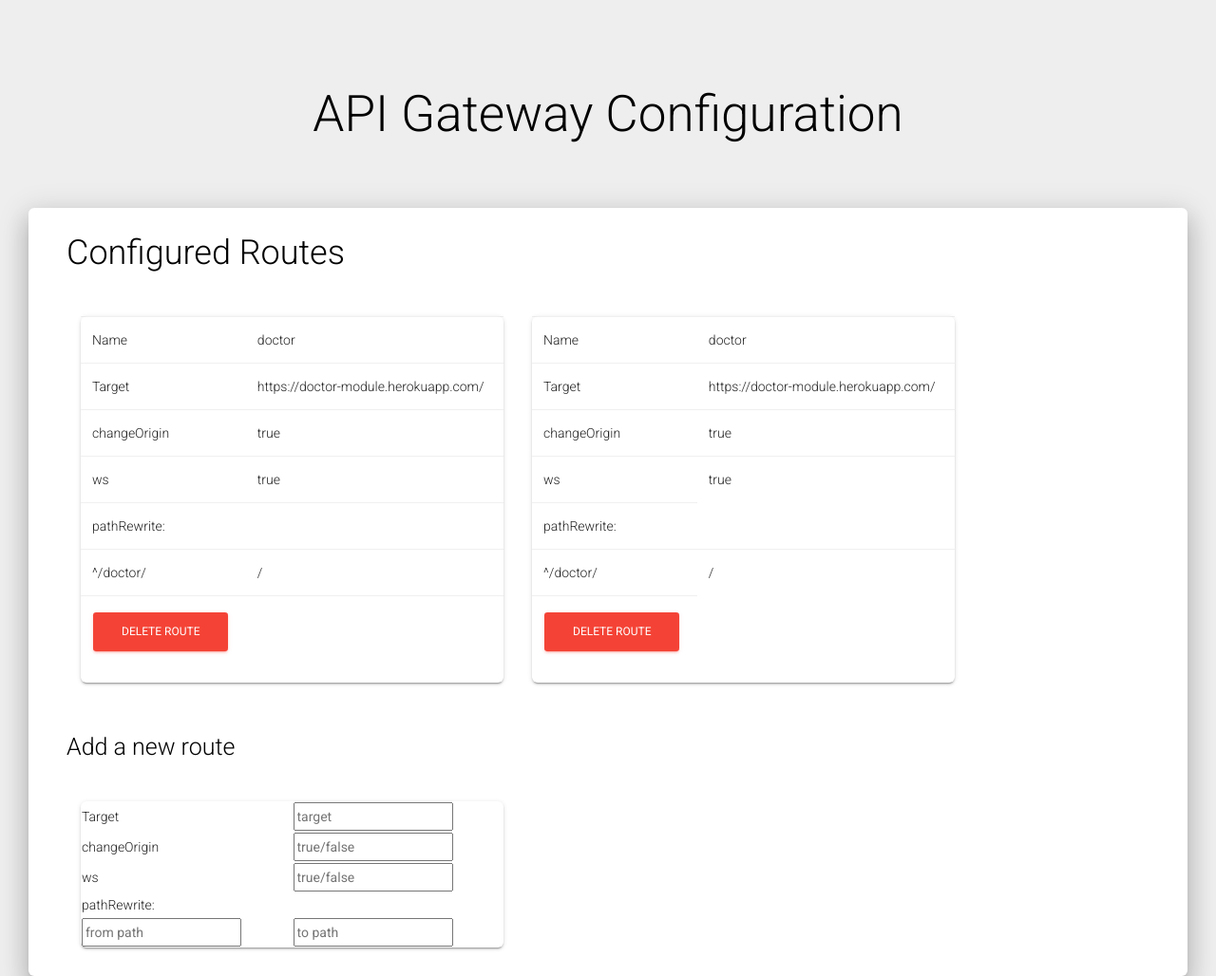
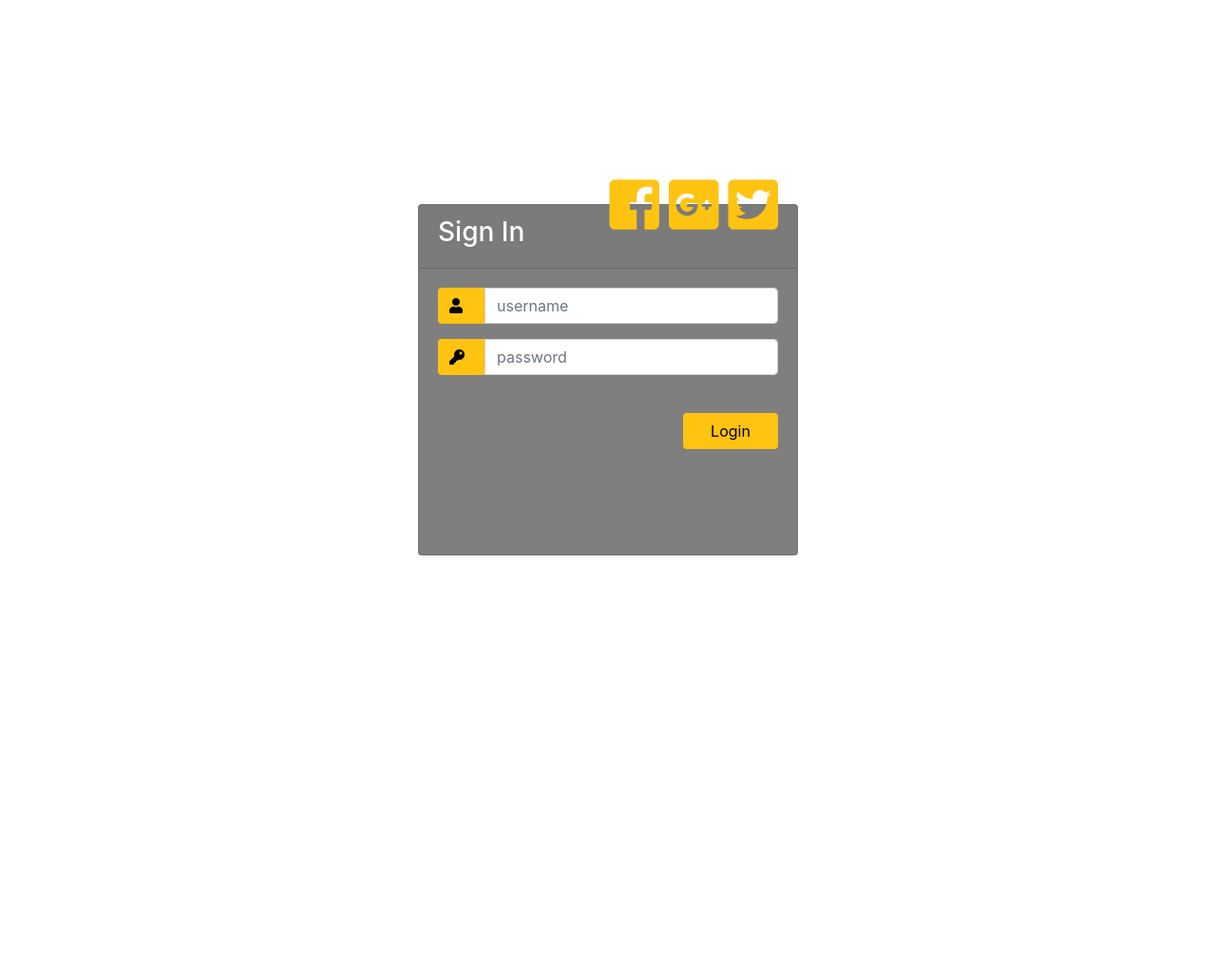
Before and after one commit to rumeshmadhusanka/SEP-api-gateway, a website: page dashboard/index.html in a window 1280 px wide. Shown: the whole page at 95% size. After the commit the page ends 800 px from the top, so only its background shows below. Drawn offline with nearby package versions, Linux system fonts and the light colour scheme; a web font is replaced by a local one.

Commit message:
html halfway

```diff
--- a/dashboard/index.html
+++ b/dashboard/index.html
@@ -1,106 +1,167 @@
 <!DOCTYPE html>
 <html lang="en">
 <head>
-    <meta charset="utf-8"/>
+    <meta charset="utf-8">
+    <meta name="robots" content="noindex, nofollow">
+
+    <title>API Gateway Login</title>
     <link rel="icon" type="image/png" href="./assets/img/aws-api-gateway.svg">
-    <meta http-equiv="X-UA-Compatible" content="IE=edge,chrome=1"/>
-    <meta name="theme-color" content="#AB47BC">
-    <title>
-        API Gateway Configuration
-    </title>
-    <meta content='width=device-width, initial-scale=1.0, shrink-to-fit=no' name='viewport'/>
-    <meta name="description" content="Lotus Software is a software company based on Colombo, Sri Lanka."/>
-    <!--     Fonts and icons     -->
-    <link rel="stylesheet" type="text/css"
-          href="https://fonts.googleapis.com/css?family=Roboto:300,400,500,700|Roboto+Slab:400,700|Material+Icons"/>
-    <link href="https://fonts.googleapis.com/css2?family=Permanent+Marker&display=swap" rel="stylesheet">
+    <meta name="viewport" content="width=device-width, initial-scale=1">
+    <link href="//maxcdn.bootstrapcdn.com/bootstrap/4.1.1/css/bootstrap.min.css" rel="stylesheet" id="bootstrap-css">
+    <style type="text/css">
+        /* Made with love by Mutiullah Samim*/
 
-    <link rel="stylesheet" href="https://use.fontawesome.com/releases/v5.13.0/css/all.css">
-    <!-- CSS Files -->
-    <link href="./assets/css/material-kit.css?v=2.0.7" rel="stylesheet"/>
+        @import url('https://fonts.googleapis.com/css?family=Numans');
+
+        html,body{
+            /*background-image: url('http://getwallpapers.com/wallpaper/full/a/5/d/544750.jpg');*/
+            background-size: cover;
+            background-repeat: no-repeat;
+            height: 100%;
+            font-family: 'Numans', sans-serif;
+        }
+
+        .container{
+            height: 100%;
+            align-content: center;
+        }
+
+        .card{
+            height: 370px;
+            margin-top: auto;
+            margin-bottom: auto;
+            width: 400px;
+            background-color: rgba(0,0,0,0.5) !important;
+        }
+
+        .social_icon span{
+            font-size: 60px;
+            margin-left: 10px;
+            color: #FFC312;
+        }
+
+        .social_icon span:hover{
+            color: white;
+            cursor: pointer;
+        }
+
+        .card-header h3{
+            color: white;
+        }
+
+        .social_icon{
+            position: absolute;
+            right: 20px;
+            top: -45px;
+        }
+
+        .input-group-prepend span{
+            width: 50px;
+            background-color: #FFC312;
+            color: black;
+            border:0 !important;
+        }
+
+        input:focus{
+            outline: 0 0 0 0  !important;
+            box-shadow: 0 0 0 0 !important;
+
+        }
+
+        .remember{
+            color: white;
+        }
+
+        .remember input
+        {
+            width: 20px;
+            height: 20px;
+            margin-left: 15px;
+            margin-right: 5px;
+        }
+
+        .login_btn{
+            color: black;
+            background-color: #FFC312;
+            width: 100px;
+        }
+
+        .login_btn:hover{
+            color: black;
+            background-color: white;
+        }
+
+        .links{
+            color: white;
+        }
+
+        .links a{
+            margin-left: 4px;
+        }    </style>
+    <script src="//cdnjs.cloudflare.com/ajax/libs/jquery/3.2.1/jquery.min.js"></script>
+    <script src="//maxcdn.bootstrapcdn.com/bootstrap/4.1.1/js/bootstrap.min.js"></script>
 </head>
+<body>
+<!DOCTYPE html>
+<html>
+<head>
+    <title>Login Page</title>
+    <!--Made with love by Mutiullah Samim -->
 
+    <!--Bootsrap 4 CDN-->
+    <link rel="stylesheet" href="https://stackpath.bootstrapcdn.com/bootstrap/4.1.3/css/bootstrap.min.css" integrity="sha384-MCw98/SFnGE8fJT3GXwEOngsV7Zt27NXFoaoApmYm81iuXoPkFOJwJ8ERdknLPMO" crossorigin="anonymous">
+
+    <!--Fontawesome CDN-->
+    <link rel="stylesheet" href="https://use.fontawesome.com/releases/v5.3.1/css/all.css" integrity="sha384-mzrmE5qonljUremFsqc01SB46JvROS7bZs3IO2EmfFsd15uHvIt+Y8vEf7N7fWAU" crossorigin="anonymous">
+
+</head>
 <body>
-
-<div class="section text-center">
-    <h2 class="h1">API Gateway Configuration</h2><br><br>
-</div>
-<div class="main main-raised" id="info">
 <div class="container">
-        <div class="row"><h2 class="h2">Configured Routes</h2></div>
-
-        <div class="row" id="configuredRoutes">
-
-            <div class="col-md-5">
+    <div class="d-flex justify-content-center h-100">
         <div class="card">
-                    <table class="table table-stripe">
-                        <tr><td>Name</td><td>doctor</td></tr>
-                        <tr><td>Target</td><td>https://doctor-module.herokuapp.com/</td></tr>
-                        <tr><td>changeOrigin</td><td>true</td></tr>
-                        <tr><td>ws</td><td>true</td></tr>
-                        <tr><td>pathRewrite:</td><td></td></tr>
-                        <tr><td>^/doctor/</td><td>/</td></tr>
-                        <tr><td><input class="btn btn-danger" type="button" value="Delete Route"></td><td></td></tr>
-                    </table>
+            <div class="card-header">
+                <h3>Sign In</h3>
+                <div class="d-flex justify-content-end social_icon">
+                    <span><i class="fab fa-facebook-square"></i></span>
+                    <span><i class="fab fa-google-plus-square"></i></span>
+                    <span><i class="fab fa-twitter-square"></i></span>
                 </div>
             </div>
+            <div class="card-body">
+                <form>
+                    <div class="input-group form-group">
+                        <div class="input-group-prepend">
+                            <span class="input-group-text"><i class="fas fa-user"></i></span>
+                        </div>
+                        <input type="text" class="form-control" placeholder="username">
 
-            <div class="col-md-5">
-                <div class="card">
-                    <table class="table table-stripe">
-                        <tr><td>Name</td><td>doctor</td></tr>
-                        <tr><td>Target</td><td>https://doctor-module.herokuapp.com/</td></tr>
-                        <tr><td>changeOrigin</td><td>true</td></tr>
-                        <tr><td>ws</td><td>true</td></tr>
-                        <tr><td>pathRewrite:</td></tr>
-                        <tr><td>^/doctor/</td><td>/</td></tr>
-                        <tr><td><input class="btn btn-danger" type="button" value="Delete Route"></td></tr>
-                    </table>
                     </div>
+                    <div class="input-group form-group">
+                        <div class="input-group-prepend">
+                            <span class="input-group-text"><i class="fas fa-key"></i></span>
+                        </div>
+                        <input type="password" class="form-control" placeholder="password">
+                    </div>
+                    <div class="row align-items-center remember">
+                        <br>
+                    </div>
+                    <div class="form-group">
+                        <input type="button" value="Login" onclick="login_function()" class="btn float-right login_btn">
                     </div>
 
+                    <script type="application/javascript">
+                        function login_function() {
 
 
-
+                        	//
+							window.location.href = "./config.html"
+						}
+                    </script>
+                </form>
             </div>
-
-        <div class="row">
-            <h3>Add a new route</h3>
-        </div>
-        <div class="row">
-            <div class="col-md-5">
-                <div class="card">
-                    <table class="table-stripe">
-                        <tr><td>Target</td><td><input type="text" placeholder="target"></td></tr>
-                        <tr><td>changeOrigin</td><td><input type="text" placeholder="true/false"></td></tr>
-                        <tr><td>ws</td><td><input type="text" placeholder="true/false"></td></tr>
-                        <tr><td>pathRewrite:</td></tr>
-                        <tr><td><input type="text" placeholder="from path"></td><td><input type="text" placeholder="to path"></td></tr>
-
-                    </table>
-                </div>
-            </div>
-
-
-        </div>
-
 
         </div>
     </div>
-
-
-
-<script src="./assets/js/core/jquery.min.js" type="text/javascript"></script>
-<script src="./assets/js/core/popper.min.js" type="text/javascript"></script>
-<script src="./assets/js/core/bootstrap-material-design.min.js" type="text/javascript"></script>
-<script src="./assets/js/plugins/moment.min.js"></script>
-<!--	Plugin for the Datepicker, full documentation here: https://github.com/Eonasdan/bootstrap-datetimepicker -->
-<script src="./assets/js/plugins/bootstrap-datetimepicker.js" type="text/javascript"></script>
-<!--  Plugin for the Sliders, full documentation here: http://refreshless.com/nouislider/ -->
-<script src="./assets/js/plugins/nouislider.min.js" type="text/javascript"></script>
-<!--  Google Maps Plugin    -->
-<!-- Control Center for Material Kit: parallax effects, scripts for the example pages etc -->
-<script src="./assets/js/material-kit.js?v=2.0.7" type="text/javascript"></script>
-
+</div>
 </body>
 </html>
--- a/package.json
+++ b/package.json
@@ -13,6 +13,7 @@
   "dependencies": {
     "@types/http-proxy-middleware": "^0.19.3",
     "@types/mongodb": "^3.5.0",
+    "bcryptjs": "^2.4.3",
     "bluebird": "latest",
     "body-parser": "latest",
     "debug": "~2.6.9",
@@ -27,7 +28,8 @@
     "node-cache": "^5.1.0",
     "node-fetch": "^2.6.0",
     "redis": "^3.0.2",
-    "should": "^13.2.3"
+    "should": "^13.2.3",
+    "sqlite3": "^4.2.0"
   },
   "devDependencies": {
     "jest": "^25.4.0",
--- a/routes/index.js
+++ b/routes/index.js
@@ -3,6 +3,6 @@ module.exports = function (app) {
 	app.use("/login", require("./login"));
 	//Root route-REMOVE this
 	app.use("/", (req, res) => {
-		res.status(200).json({"message": "Default Route"})
+		res.status(200).json({"message": "ERR::Default route"})
 	});
 };
```
Also changed, not shown: app.js (+45 -1 lines), middleware/login.js (added, +31 -0 lines), routes/iplist.js (+0 -47 lines), routes/login.js (+24 -23 lines), 4 other files. Lines whose indentation alone changed are shown as unchanged.
